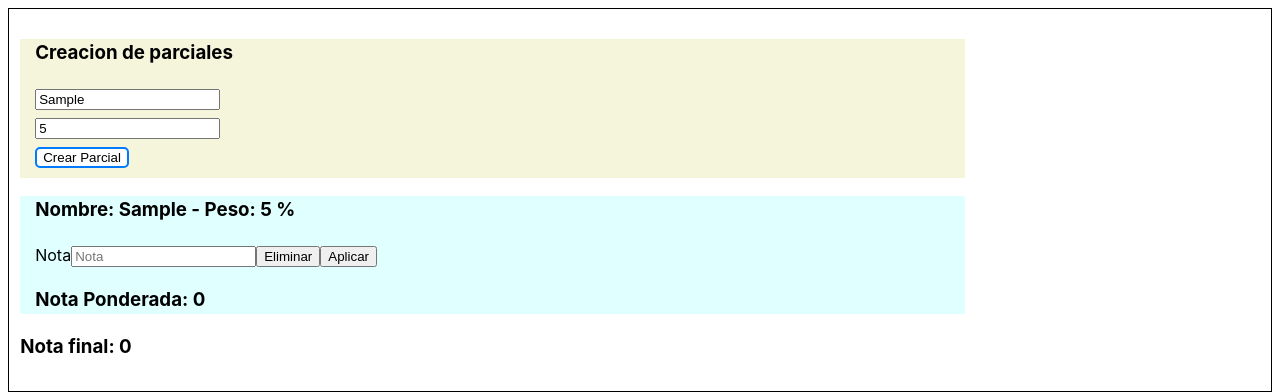
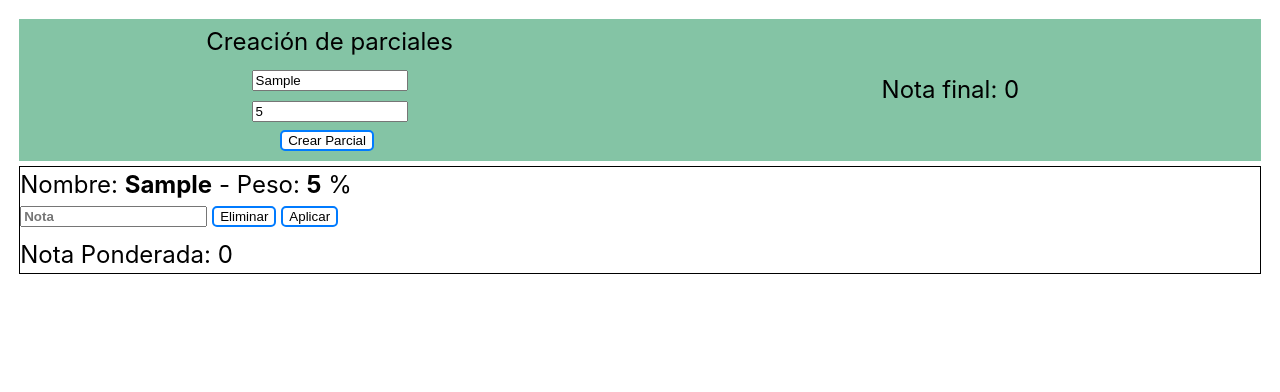
Before and after one commit to kuith/parciales, a React (Vite) app: page / in a window 1280 px wide. Both pictures are taken after typing "Sample", "5" into the empty fields and a click on the input "Crear Parcial". Shown: the top 392 px of the page. Built offline with nearby package versions, Linux system fonts and the light colour scheme.

Commit message:
Maquetando_2

```diff
--- a/src/App.css
+++ b/src/App.css
@@ -1,16 +1,21 @@
 .contenedor{
-    border: 1px solid #000;
     padding: 0.7em;
 }
 
 .formularioParciales{
-    background-color: beige;
-    max-width: 75%;
-    padding-left: 15px;
+    display: grid;
+    place-items: center;
 }
 
 .imputFormulario{
+    max-width: 80%;
+    margin: 0 auto;
     margin-bottom: 5px;
+    margin-top: 5px;
+}
+
+.labelCreacion{
+    font-size: x-large;
 }
 
 .btn {
@@ -19,10 +24,37 @@
   margin-bottom: 10px;
   cursor: pointer;
   border-radius: 5px;
+  margin-right: 5px;
 }
 .primary {background-color: white; border: 2px solid #007bff;}
 .primary:hover {background: #0b7dda; color: white;}
 
+.contenedorGenerar{
+    background-color:#84c4a5;
+    display: flex;
+    justify-content: space-between;
+    align-items: center;
+    text-align: center;
+}
+.generador{
+    width: 50%;
+}
+.notaFinal{
+    width: 50%;
+    font-size:x-large;
+}
+
 .contenedorParcial{
-    background-color:lightcyan;
+    border: 1px solid #000;
+    margin-top: 5px;
+    margin-bottom: 5px;
 }
+.inputNota{
+    color: brown;
+    font-weight: bold;
+    margin-right: 5px;
+}
+
+.negrita{
+    font-weight:bold;
+}
--- a/src/App.jsx
+++ b/src/App.jsx
@@ -33,7 +33,14 @@ function App() {
   return (
       <>
           <div className="contenedor">
+              <div className="contenedorGenerar">
+                  <div className="generador">
                       <FormularioParcial onSendData={sendDataHandler} />
+                  </div>
+                  <div className="imputFormulario labelCreacion">
+                      Nota final: {notaFinal}
+                  </div>
+              </div>
 
               <div id="contenedorParciales">
                   <Parciales
@@ -42,10 +49,6 @@ function App() {
                       onAplicar={onAplicarHandler}
                   />
               </div>
-
-        <div>
-          <h3>Nota final: {notaFinal}</h3>
-        </div>
           </div>
       </>
   );
--- a/src/components/formulario-parcial.jsx
+++ b/src/components/formulario-parcial.jsx
@@ -32,27 +32,29 @@ const FormularioParcial = ({ onSendData }) => {
     return (
         <>
             <div className="formularioParciales">
-                <h3>Creacion de parciales</h3>
+                <div className="imputFormulario labelCreacion">Creación de parciales</div>
                 <form
                     onSubmit={handleSubmit}
                     className="contenedorCrearParcial"
                 >
-                    <div className="imputFormulario">
                     <input
+                        className="imputFormulario"
                         name="nombre"
                         type="text"
                         placeholder="Nombre"
                         onChange={handleNameChange}
                     ></input>
-                    </div>
-                    <div className="imputFormulario">
+                    <br/>
+
                     <input
+                        className="imputFormulario"
                         name="peso"
                         type="number"
                         placeholder="Peso"
                         onChange={handlePesoChange}
                     ></input>
-                    </div>
+                    <br/>
+
                     <input type="hidden" name="idParcial"></input>
                     <input
                         className="btn primary"
--- a/src/components/parcial-tag.jsx
+++ b/src/components/parcial-tag.jsx
@@ -10,19 +10,27 @@ const ParcialTag = ({ id, nombre, peso, notaPonderada, onEliminar, onAplicar })
      }
     return (
         <>
-            <div className="formularioParciales contenedorParcial">
-                <h3>
-                    Nombre: {nombre} - Peso: {peso} %
-                </h3>
-                Nota
+            <div className=" contenedorParcial">
+                <div className="notaFinal">
+                    Nombre: <span className="negrita">{nombre}</span> - Peso:{" "}
+                    <span className="negrita">{peso}</span> %
+                </div>
                 <input
+                    className="inputNota"
                     type="number"
                     placeholder="Nota"
                     onChange={handleChange}
                 ></input>
-                <button onClick={() => onEliminar(id)}>Eliminar</button>
-                <button onClick={() => onAplicar(id, nota)}>Aplicar</button>
-                <h3>Nota Ponderada: {notaPonderada}</h3>
+                <button onClick={() => onEliminar(id)} className="btn primary">
+                    Eliminar
+                </button>
+                <button
+                    onClick={() => onAplicar(id, nota)}
+                    className="btn primary"
+                >
+                    Aplicar
+                </button>
+                <div className="notaFinal">Nota Ponderada: {notaPonderada}</div>
             </div>
         </>
     );
```
Lines whose indentation alone changed are shown as unchanged.
